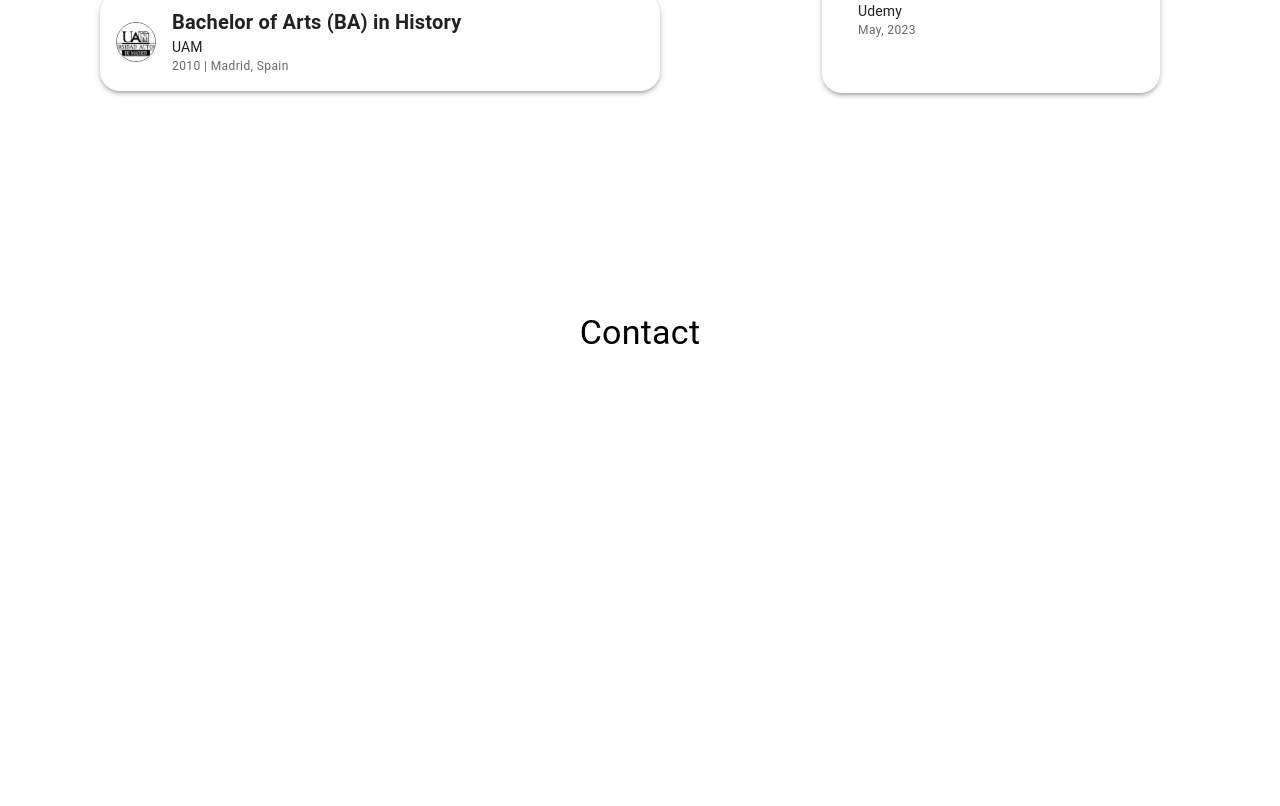
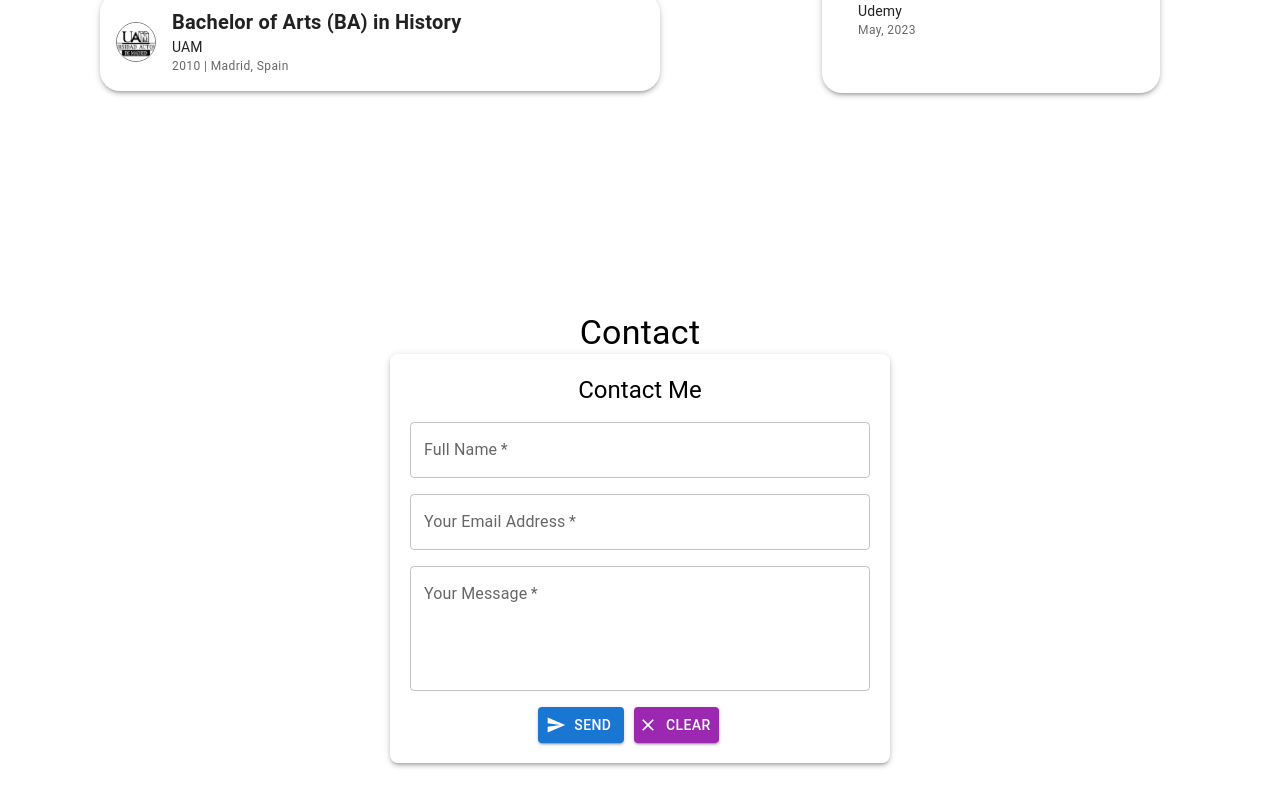
Before and after one commit to EduGese/Portfolio, a React (Vite) app: page / in a window 1280 px wide. Shown: the part 4611-5417 px from the top of the page. Built offline with nearby package versions, Linux system fonts and the light colour scheme; a web font is replaced by a local one.

Commit message:
Implement form to send mail through formcarry API

```diff
--- a/src/App.jsx
+++ b/src/App.jsx
@@ -5,6 +5,8 @@ import { NavBar } from './components/NavBar';
 import { ProfilePicture } from './components/ProfilePic';
 import MediaCard from './components/Card'
 import { ItemsList } from './components/ItemList';
+import BasicForm from './components/Mailer';
+
 import { logosLanguages, logosFrameworks, logosDatabase } from './constants/logo';
 import { projects } from './constants/projects';
 import { certificates } from './constants/education';
@@ -13,7 +15,7 @@ import { certificates } from './constants/education';
 import { downloadFile } from './logic/logic';
 
 import Box from '@mui/material/Box';
-import Paper from '@mui/material/Paper'; // Importar Paper correctamente
+import Paper from '@mui/material/Paper';
 import List from '@mui/material/List';
 import ListItem from '@mui/material/ListItem';
 import Typography from '@mui/material/Typography';
@@ -260,7 +262,7 @@ function App() {
 
       <section id="contact" className='contact'>
       <Typography sx={{ textAlign: 'center', paddingTop: '20px' }} variant="h4">Contact</Typography>
-
+      <BasicForm />
       </section>
       <footer>
 
--- /dev/null
+++ b/src/components/Mailer.jsx
@@ -0,0 +1,137 @@
+import React, { useState } from 'react';
+import { TextField, Button, Typography, Box, Alert } from '@mui/material';
+import CheckIcon from '@mui/icons-material/Check';
+import SendIcon from '@mui/icons-material/Send';
+import ClearIcon from '@mui/icons-material/Clear';
+
+export default function BasicForm() {
+  const [name, setName] = useState('');
+  const [email, setEmail] = useState('');
+  const [message, setMessage] = useState('');
+
+  const [error, setError] = useState('');
+  const [success, setSuccess] = useState(false);
+
+
+  const clearForm = (e) =>{
+    e.preventDefault();
+    setName('');
+    setEmail('');
+    setMessage('');
+    setError('');
+    setSuccess(false);
+
+  }
+
+  function onSubmit(e) {
+    e.preventDefault();
+    e.stopPropagation();
+
+    fetch("https://formcarry.com/s/K5U1KeaYlKh", {
+      method: 'POST',
+      headers: {
+        "Accept": "application/json",
+        "Content-Type": "application/json"
+      },
+      body: JSON.stringify({ name, email, message })
+    })
+    .then(response => response.json())
+    .then(response => {
+      if (response.code === 200) {
+        // Mostrar mensaje de éxito
+        setSuccess(true);
+        setError('');
+        setName('');
+        setEmail('');
+        setMessage('');
+        setTimeout(() => setSuccess(false), 3000);
+      } else if (response.code === 422) {
+        setError(response.message);
+        setSuccess(false);
+      } else {
+        // Otro error de formcarry
+        setError(response.message);
+        setSuccess(false);
+      }
+    })
+    .catch(error => {
+      // Error relacionado con la solicitud.
+      setError(error.message ? error.message : error);
+      setSuccess(false);
+    });
+  }
+
+  return (
+    <Box
+      component="form"
+      onSubmit={onSubmit}
+      sx={{
+        display: 'flex',
+        flexDirection: 'column',
+        alignItems: 'center',
+        width: '100%',
+        maxWidth: '500px',
+        margin: '0 auto',
+        padding: '20px',
+        bgcolor: 'background.paper',
+        borderRadius: 2,
+        boxShadow: 3,
+      }}
+    >
+      <Typography variant="h5" sx={{ mb: 2 }}>
+        Contact Me
+      </Typography>
+
+      {error && (
+        <Alert severity="error" sx={{ mb: 2, width: '100%' }}>
+          {error}
+        </Alert>
+      )}
+
+      {success && (
+        <Alert severity="success" icon={<CheckIcon fontSize="inherit" />} sx={{ mb: 2, width: '100%' }}>
+          We received your submission, thank you!
+        </Alert>
+      )}
+
+      <TextField
+        label="Full Name"
+        value={name}
+        onChange={(e) => setName(e.target.value)}
+        fullWidth
+        required
+        sx={{ mb: 2 }}
+      />
+
+      <TextField
+        label="Your Email Address"
+        type="email"
+        value={email}
+        onChange={(e) => setEmail(e.target.value)}
+        fullWidth
+        required
+        sx={{ mb: 2 }}
+      />
+
+      <TextField
+        label="Your Message"
+        value={message}
+        onChange={(e) => setMessage(e.target.value)}
+        multiline
+        rows={4}
+        fullWidth
+        required
+        sx={{ mb: 2 }}
+      />
+          <Box>
+              <Button type="submit" variant="contained" color="primary" startIcon={<SendIcon />} sx={{  width: '40%', margin: '0 5px ' }}>
+                  Send
+              </Button>
+              <Button type="button" variant="contained" color="secondary" startIcon={<ClearIcon />} sx={{ width: '40%', margin: '0 5px ' }} onClick={clearForm}>
+                  Clear
+              </Button>
+          </Box>
+
+    </Box>
+  );
+}
```
